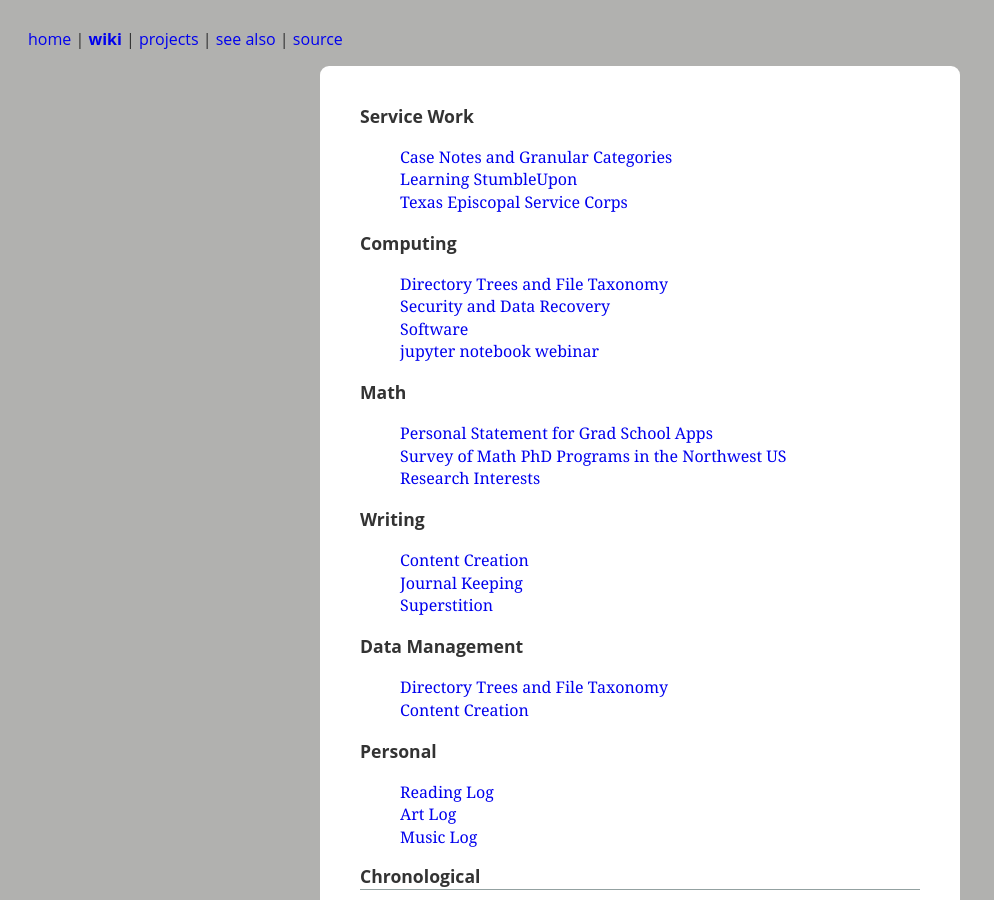
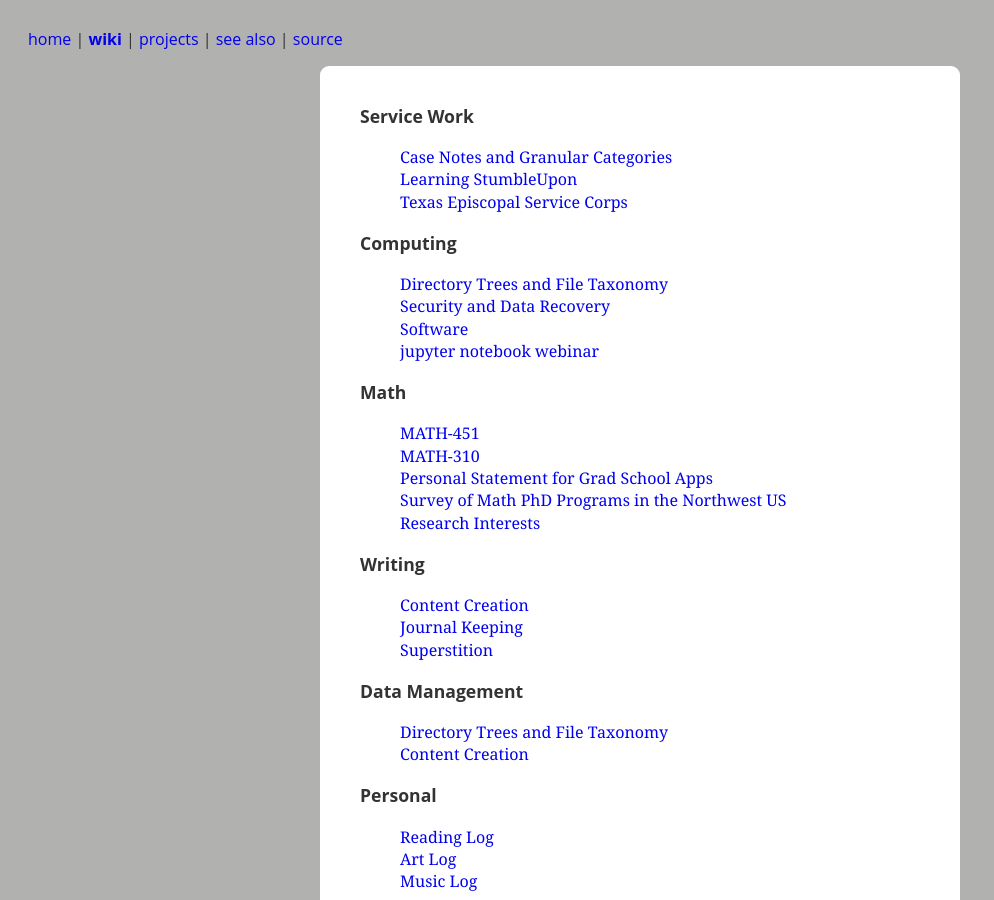
Before and after one commit to coltongrainger/blog, a Jekyll site: the page built from wiki.md, in a window 1280 px wide and 900 px high. Shown: the whole window, without its empty margins (0-994 px from the left). Built offline with Jekyll 4.4.1, drawn with Linux system fonts in a browser that asks for light colours; our own code applies the rules of GitHub Pages for plain Markdown files.

Commit message:
add tags

```diff
--- a/_posts/2018-01-01-math-310.md
+++ b/_posts/2018-01-01-math-310.md
@@ -3,6 +3,8 @@ title: MATH-310
 author: Colton Grainger
 date: 2018-01-01
 status: notes
+tags:
+  - math
 ---
 
 My review of [Lyudmyla Barannyk](https://web.archive.org/web/20160609171655/http://www.webpages.uidaho.edu:80/~barannyk/Teaching/Math310.html)'s Ordinary Differential Equations, one of two correspondence courses I took Fall 2017.
--- a/_posts/2018-01-01-math-451.md
+++ b/_posts/2018-01-01-math-451.md
@@ -3,6 +3,8 @@ title: MATH-451
 author: Colton Grainger
 date: 2018-01-01
 status: notes
+tags:
+  - math
 ---
 
 My review for Math 451: Probability Theory, taken Fall 2017 as a correspondence course through the University of Idaho.
```
